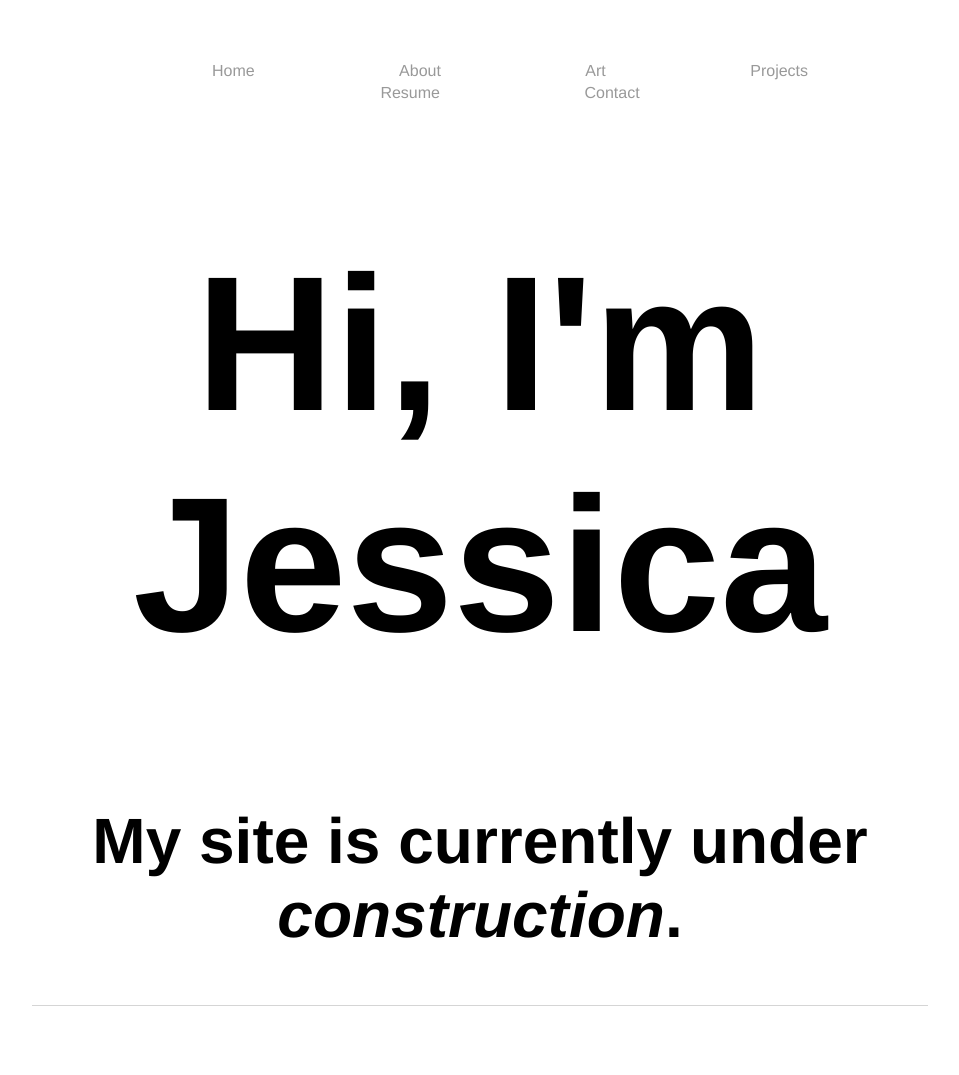
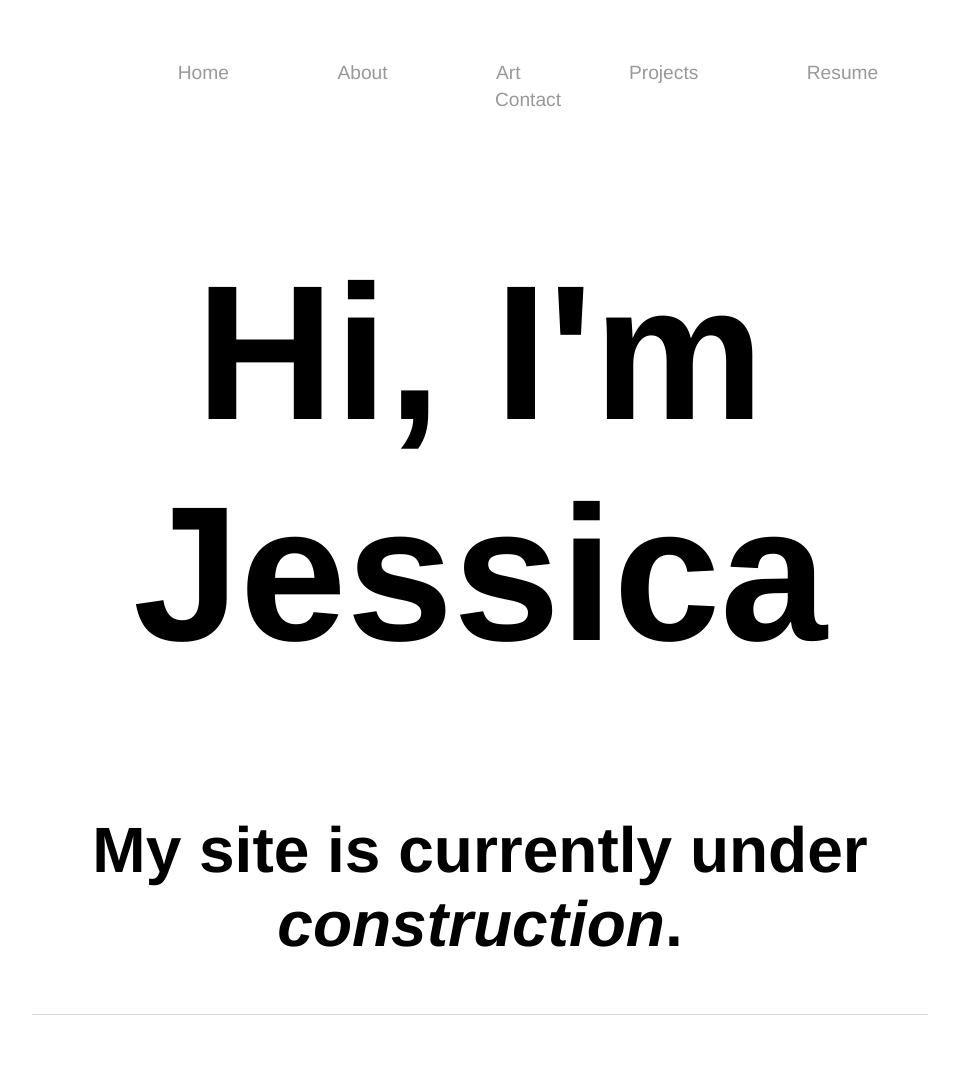
Before and after one commit to jhltsang/jhltsang.github.io, a Jekyll site: the page built from index.html, in a window 1280 px wide. Shown: the whole page, without its empty margins (160-1119 px from the left). Built offline with Jekyll 4.4.1, drawn with Linux system fonts in a browser that asks for light colours.

Commit message:
Update main.css

```diff
--- a/css/main.css
+++ b/css/main.css
@@ -12,8 +12,8 @@ nav ul, footer ul {
 
 nav ul li, footer ul li {
     display: inline;
-    margin-right: 40px;
-    font-size: 1em;
+    margin-right: 4px;
+    font-size: 1.2em;
     font-weight: 300;
 }
 
```
